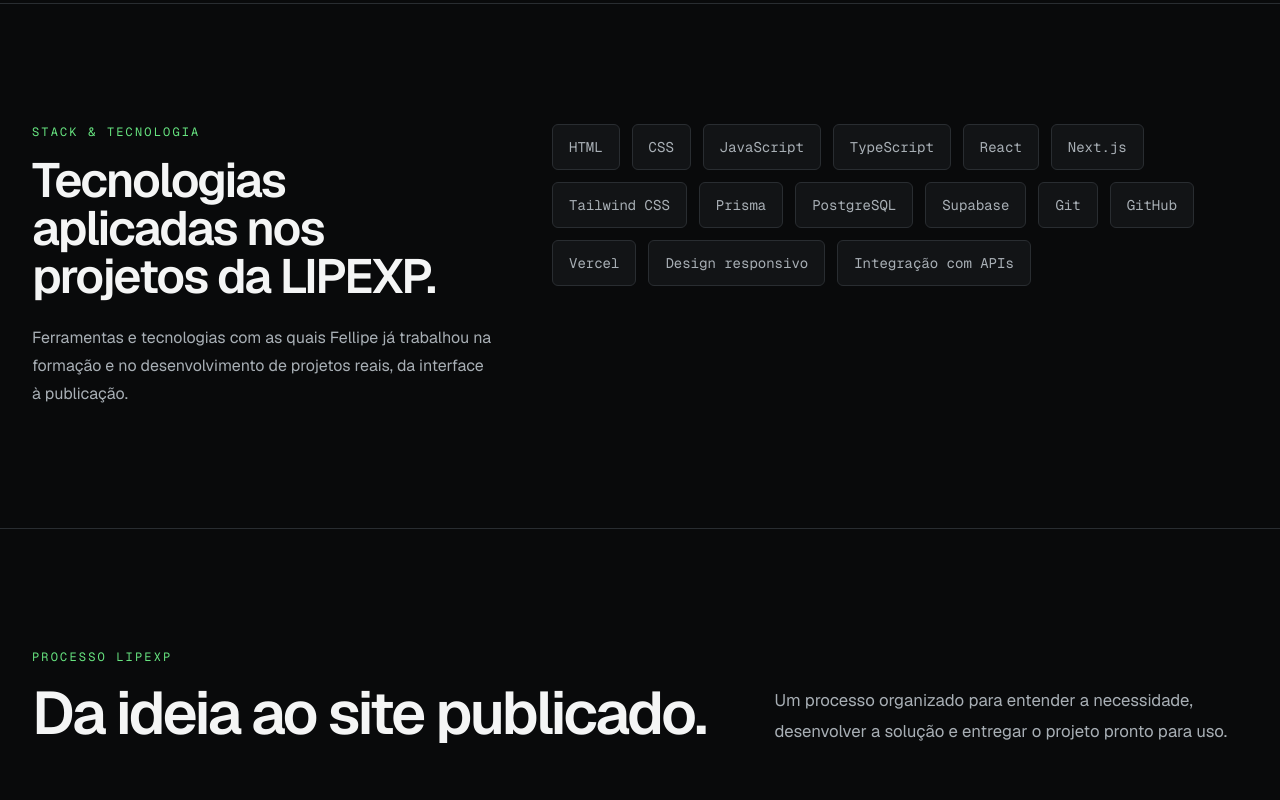
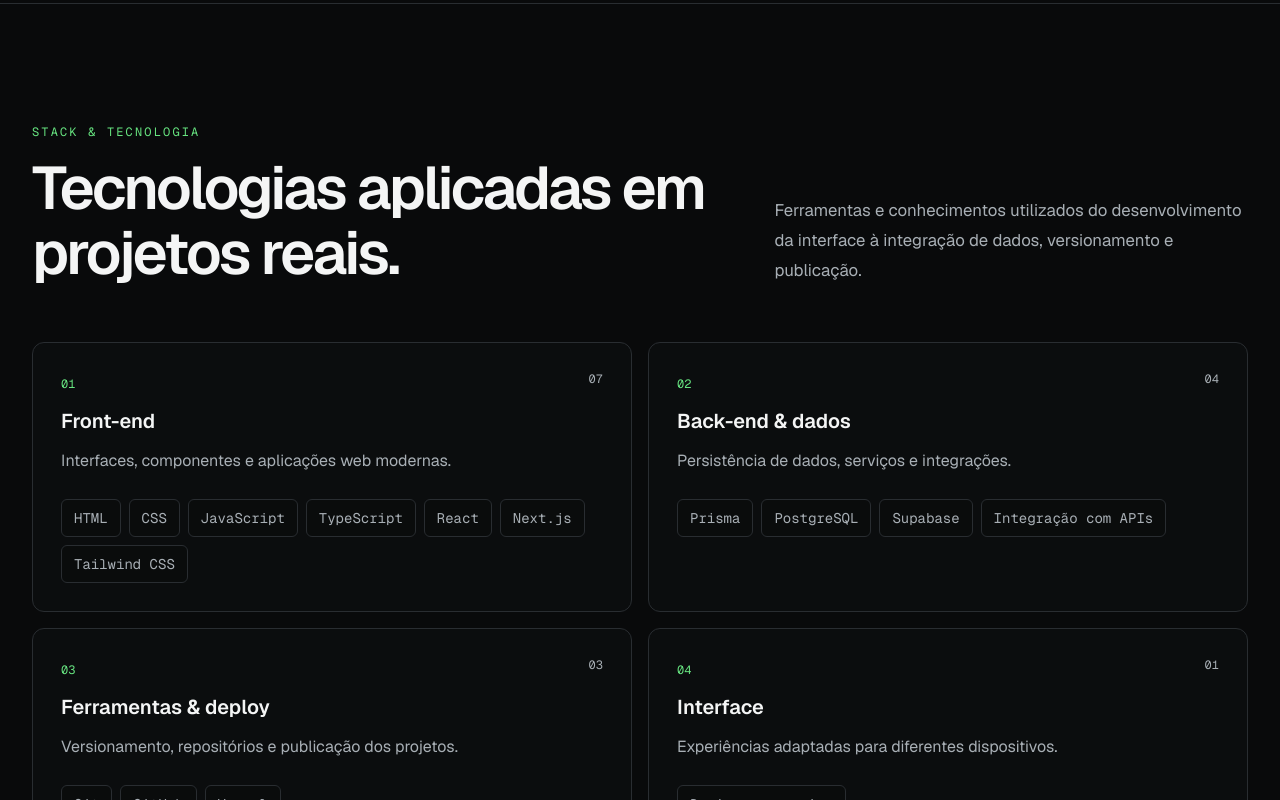
Before and after one commit to killLipe17/portfolio, a Next.js app: page / in a window 1280 px wide. Shown: the part 4780-5580 px from the top of the page. Built offline with nearby package versions, Linux system fonts and the light colour scheme.

Commit message:
feat: reorganiza secao de habilidades

```diff
--- a/components/home/skills-section.tsx
+++ b/components/home/skills-section.tsx
@@ -1,4 +1,9 @@
-const skills = [
+const skillGroups = [
+  {
+    number: "01",
+    title: "Front-end",
+    description: "Interfaces, componentes e aplicações web modernas.",
+    skills: [
       "HTML",
       "CSS",
       "JavaScript",
@@ -6,14 +11,31 @@
       "React",
       "Next.js",
       "Tailwind CSS",
+    ],
+  },
+  {
+    number: "02",
+    title: "Back-end & dados",
+    description: "Persistência de dados, serviços e integrações.",
+    skills: [
       "Prisma",
       "PostgreSQL",
       "Supabase",
-  "Git",
-  "GitHub",
-  "Vercel",
-  "Design responsivo",
       "Integração com APIs",
+    ],
+  },
+  {
+    number: "03",
+    title: "Ferramentas & deploy",
+    description: "Versionamento, repositórios e publicação dos projetos.",
+    skills: ["Git", "GitHub", "Vercel"],
+  },
+  {
+    number: "04",
+    title: "Interface",
+    description: "Experiências adaptadas para diferentes dispositivos.",
+    skills: ["Design responsivo"],
+  },
 ];
 
 export function SkillsSection() {
@@ -22,29 +44,62 @@
       id="habilidades"
       className="section-spacing border-t border-border"
     >
-      <div className="section-container grid gap-14 lg:grid-cols-[0.8fr_1.2fr]">
+      <div className="section-container">
+        <div className="section-heading">
           <div>
             <p className="section-eyebrow">Stack & tecnologia</p>
 
-          <h2 className="mt-4 text-4xl font-semibold tracking-[-0.04em] sm:text-5xl">
-            Tecnologias aplicadas nos projetos da LIPEXP.
+            <h2 className="section-title">
+              Tecnologias aplicadas em projetos reais.
             </h2>
+          </div>
 
-          <p className="mt-6 max-w-xl leading-7 text-muted">
-            Ferramentas e tecnologias com as quais Fellipe já trabalhou na
-            formação e no desenvolvimento de projetos reais, da interface à
-            publicação.
+          <p className="section-description">
+            Ferramentas e conhecimentos utilizados do desenvolvimento da
+            interface à integração de dados, versionamento e publicação.
           </p>
         </div>
 
-        <div className="flex content-start flex-wrap gap-3">
-          {skills.map((skill) => (
+        <div className="mt-14 grid gap-4 md:grid-cols-2">
+          {skillGroups.map((group) => (
+            <article
+              key={group.number}
+              className="rounded-xl border border-border bg-surface/30 p-6 sm:p-7"
+            >
+              <div className="flex items-start justify-between gap-6">
+                <div>
+                  <span className="font-mono text-xs text-accent">
+                    {group.number}
+                  </span>
+
+                  <h3 className="mt-3 text-xl font-semibold">
+                    {group.title}
+                  </h3>
+                </div>
+
+                <span
+                  className="font-mono text-xs text-muted"
+                  aria-label={`${group.skills.length} habilidades`}
+                >
+                  {String(group.skills.length).padStart(2, "0")}
+                </span>
+              </div>
+
+              <p className="mt-3 max-w-md leading-7 text-muted">
+                {group.description}
+              </p>
+
+              <div className="mt-6 flex flex-wrap gap-2">
+                {group.skills.map((skill) => (
                   <span
                     key={skill}
-              className="rounded-md border border-border bg-surface px-4 py-3 font-mono text-sm text-muted transition hover:border-accent/50 hover:text-foreground"
+                    className="rounded-md border border-border bg-background/40 px-3 py-2 font-mono text-sm text-muted transition hover:border-accent/50 hover:text-foreground"
                   >
                     {skill}
                   </span>
+                ))}
+              </div>
+            </article>
           ))}
         </div>
       </div>
```
Lines whose indentation alone changed are shown as unchanged.
